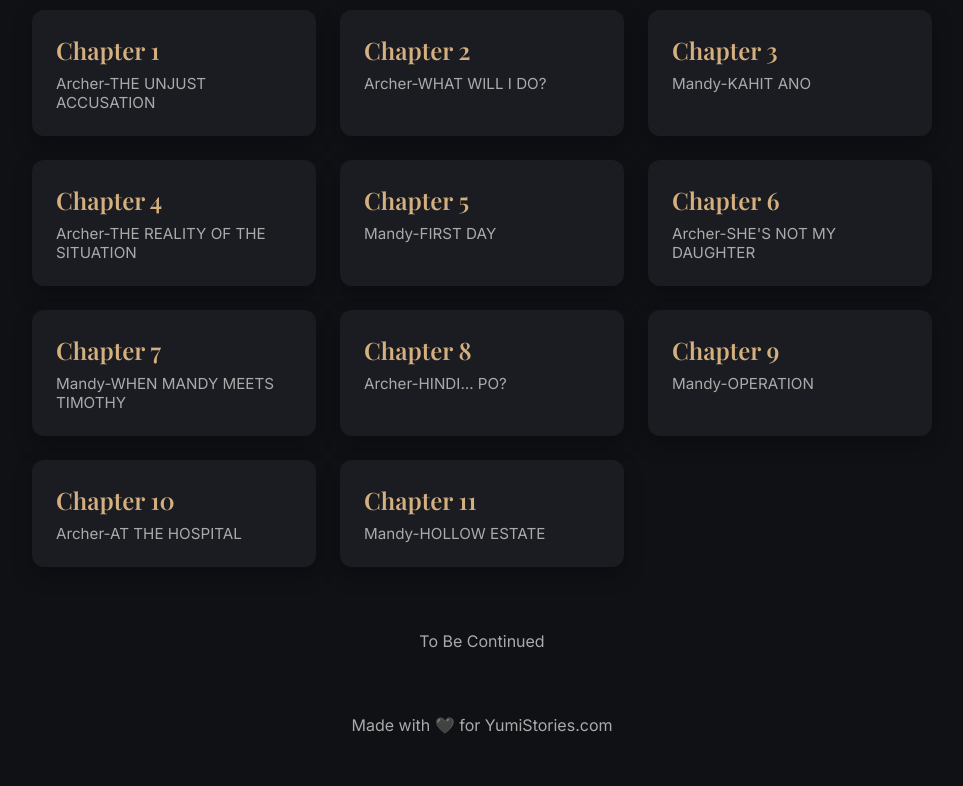
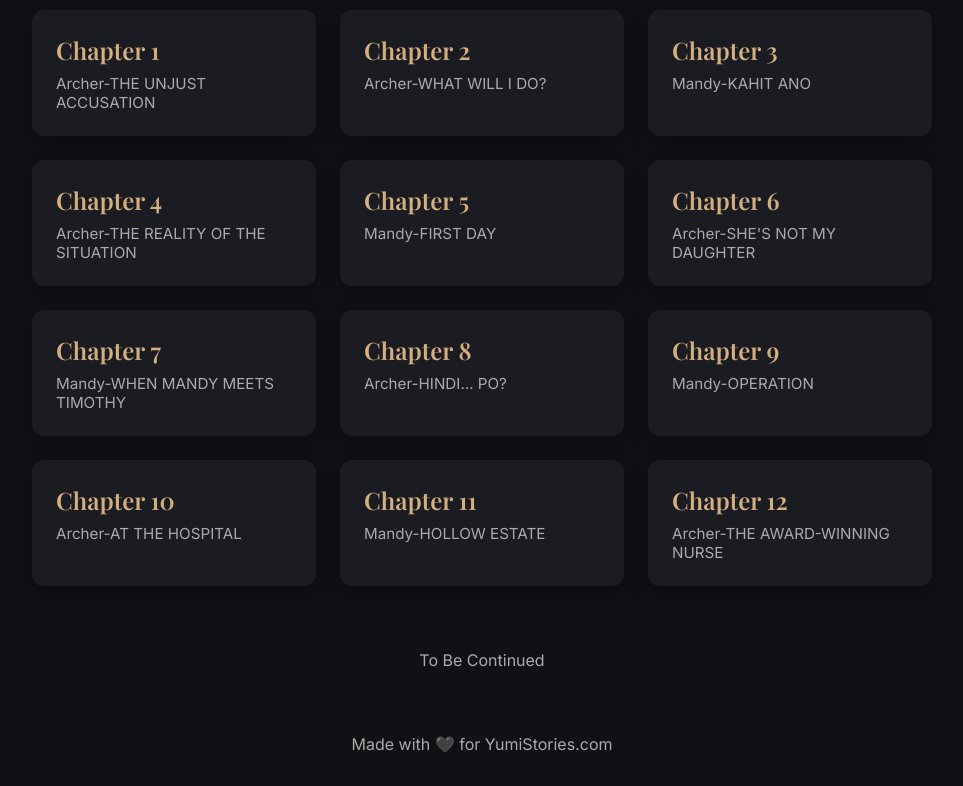
Before and after one commit to carlasabino/the-royal-heartbreaker, a plain HTML site: page index.html in a window 1280 px wide. Shown: the part 134-920 px from the top of the page, without its empty margins (158-1121 px from the left). Drawn offline with nearby package versions, Linux system fonts and the light colour scheme.

Commit message:
Update index.html

```diff
--- a/index.html
+++ b/index.html
@@ -123,6 +123,10 @@
         <h2>Chapter 11</h2>
         <p>Mandy-HOLLOW ESTATE</p>
       </a>
+			<a href="chapter-12/" class="card">
+        <h2>Chapter 12</h2>
+        <p>Archer-THE AWARD-WINNING NURSE</p>
+      </a>
 
       <!-- Add more chapters as needed -->
     </div>
```
